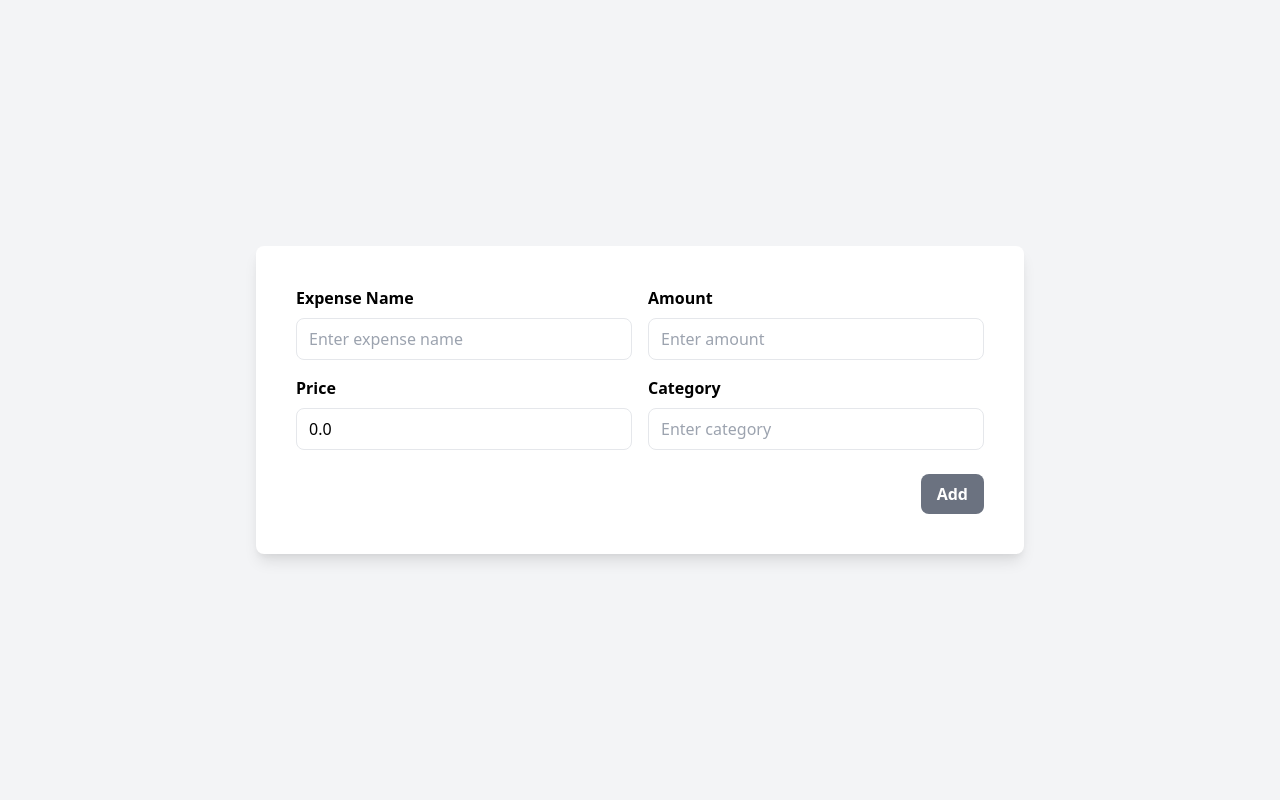
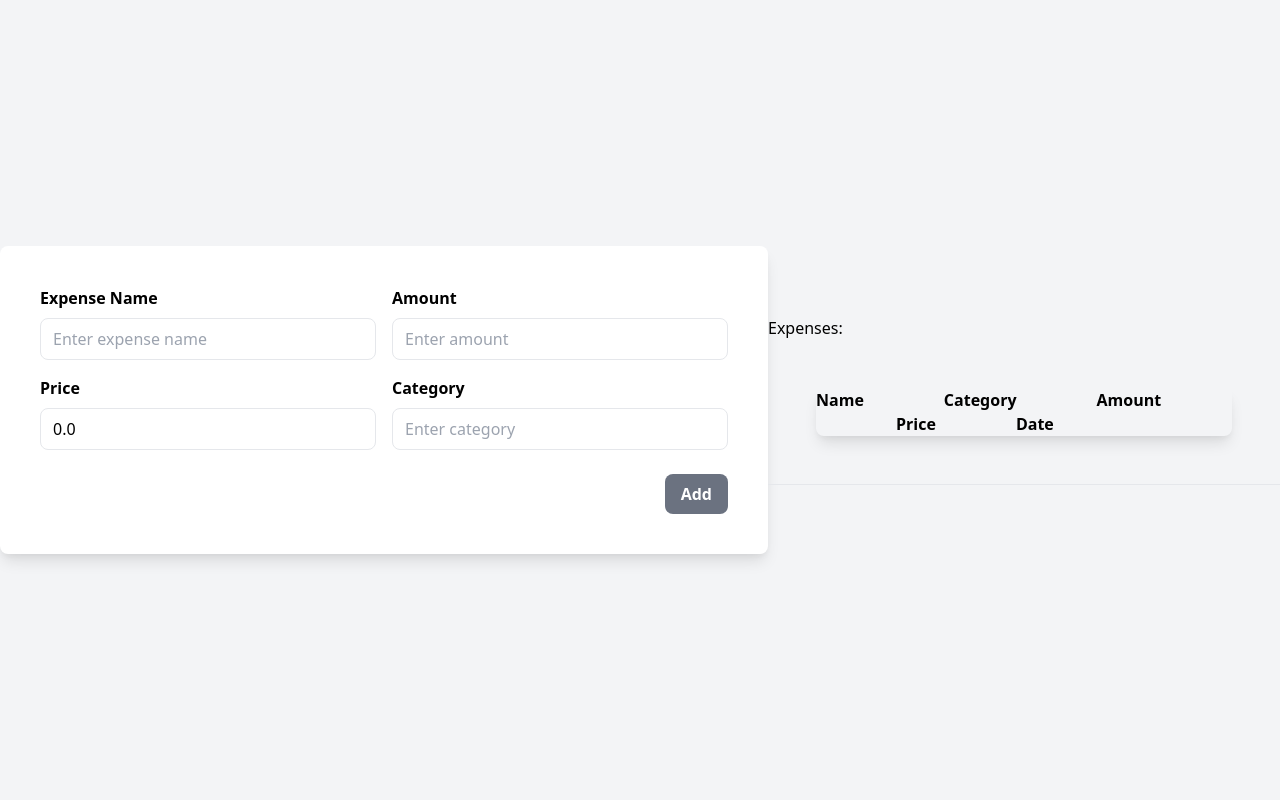
Before and after one commit to 1666sApple/Advanced-Expense-Tracker, a Django app: page / in a window 1280 px wide. Run offline with Django 5.2, Linux system fonts and the light colour scheme; data that the repository does not hold is empty; style sheets or scripts are compiled from the project's sources.

Commit message:
Update FrontEnd

```diff
--- a/expense/templates/expense/base.html
+++ b/expense/templates/expense/base.html
@@ -6,7 +6,8 @@
     <meta charset="UTF-8" />
     <meta http-equiv="X-UA-Compatible" content="IE=edge" />
     <meta name="viewport" content="width=device-width, initial-scale=1.0" />
-    <link rel="stylesheet" href="static/expense/styles.css" />
+    <link rel="stylesheet" href="{% static 'expense/styles.css' %}" />
+    <link rel="stylesheet" href="{% static 'expense/style.css' %}" />
     <title>Expense Tracker</title>
   </head>
   <body>
--- a/expense/templates/expense/index.html
+++ b/expense/templates/expense/index.html
@@ -1,4 +1,5 @@
 {% extends "expense/base.html" %}
+
 {% block body %}
 <div class="flex justify-center items-center min-h-screen bg-gray-100">
   <form class="shadow-lg rounded-lg p-10 bg-white w-full max-w-3xl" method="post">
@@ -54,5 +55,40 @@
       </div>
     </div>
   </form>
+
+  <div>
+    <div class="space-x-25">Expenses:</div>
+    <div class="shadow-lg m-12 rounded-lg">
+        <div class="expense -header flex flex-wrap space-x-20 font-bold">
+          <span>Name</span>
+          <span>Category</span>
+          <span>Amount</span>
+          <span>Price</span>
+          <span>Date</span>
+          <span></span>
+          <span></span>
+        </div>
+    </div>
+
+    <hr class="10">
+
+    {% for expense in expenses %}
+      <div class="expense-row flex-wrap px-20 py-5">
+        <span>{{ expense.name }}</span>
+        <span>{{ expense.category }}</span>
+        <span>{{ expense.amount }}</span>
+        <span>{{ expense.price }}</span>
+        <span>{{ expense.date }}</span>
+        <span><a href="{% url 'edit' expense.id %}">Edit</a></span>
+        <span><form method="post" action="{% url 'delete' expense.id %}">
+                {% csrf_token %}
+                <button type="submit">
+                    Delete
+                </button>
+            </form>
+        </span>
+      </div>
+    {% endfor %}
+  </div>
 </div>
 {% endblock %}
```
Also changed, not shown: expense/templates/expense/edit.html (added, +34 -0 lines).
